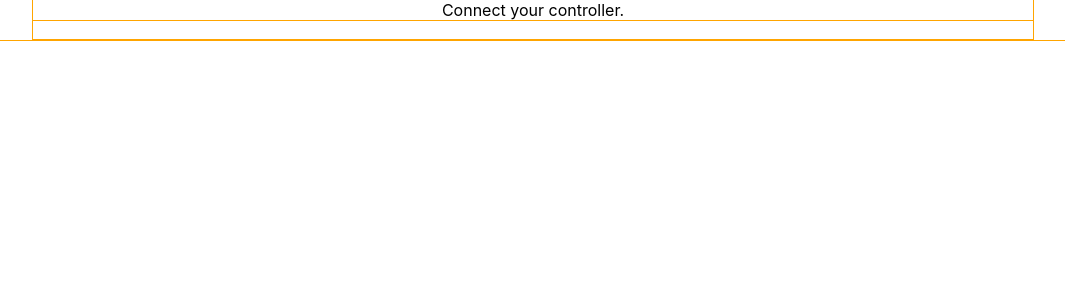
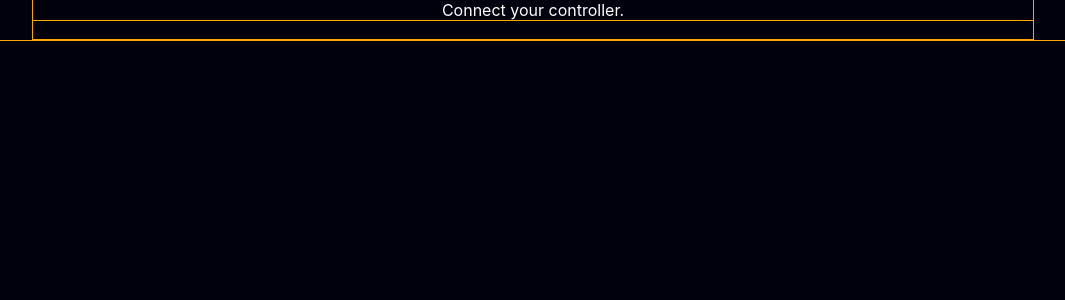
Before and after one commit to martinDolan/controller-button-interactions, a React (Create React App) app: page / in a window 1280 px wide. Shown: the top 300 px of the page, without its empty margins (107-1172 px from the left). Built offline with nearby package versions, Linux system fonts and the light colour scheme.

Commit message:
Style adjustments

```diff
--- a/src/App.css
+++ b/src/App.css
@@ -16,14 +16,18 @@
   text-align: center;
 }
 
+body {
+	background-color: #01010e;
+}
+
 .button-symbol {
-	background-color: black;
+	background-color: #242323;
 	border-radius: 100px;
 	margin: 10px;
     font-weight: bold;
 	width: 30px;
     height: 30px;
-    font-size: 24px;
+    font-size: 20px;
 }
 
 .button-symbol.button-x {
@@ -44,4 +48,5 @@
 
 .info {
 	margin-bottom: 20px;
+	color: #fff;
 }
```
